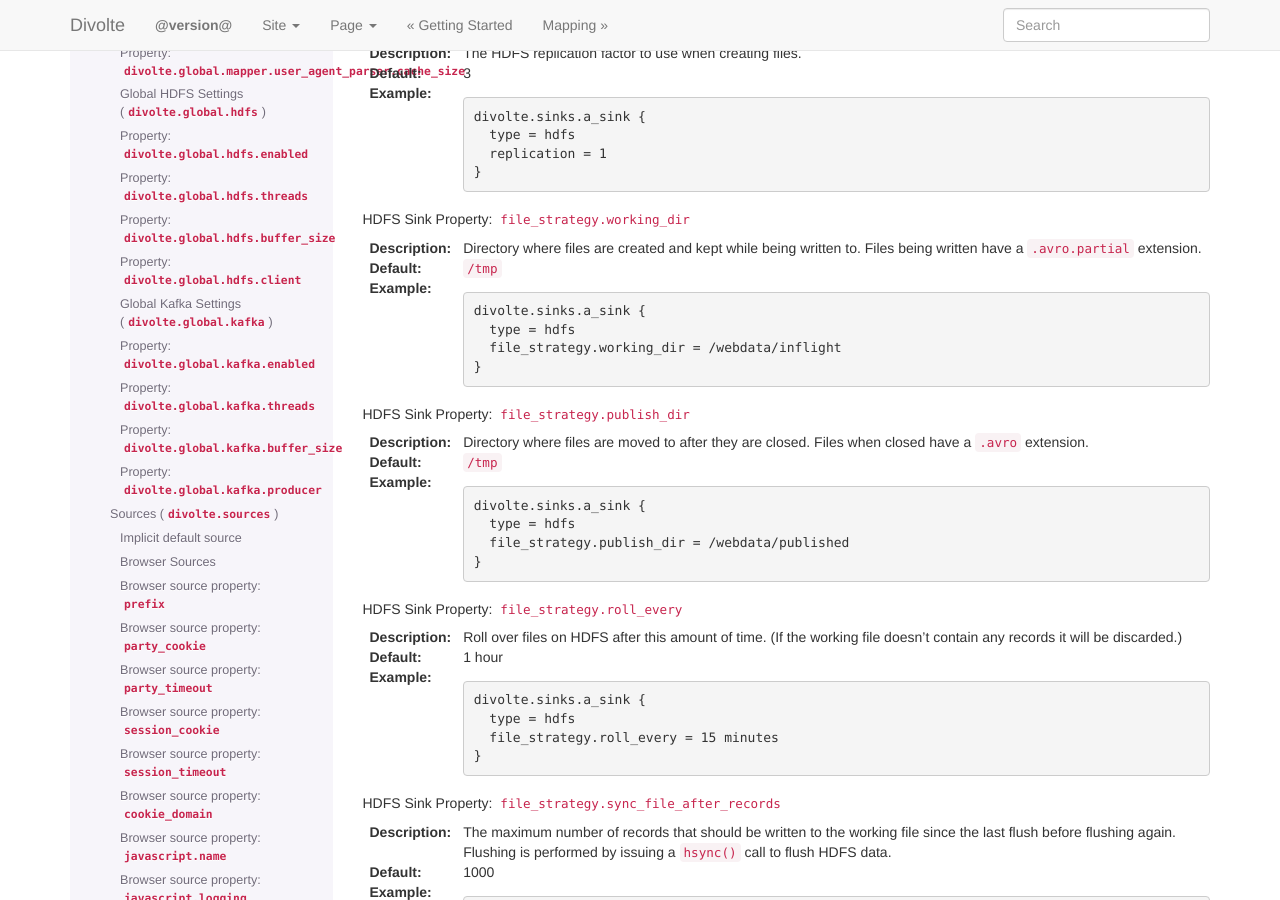
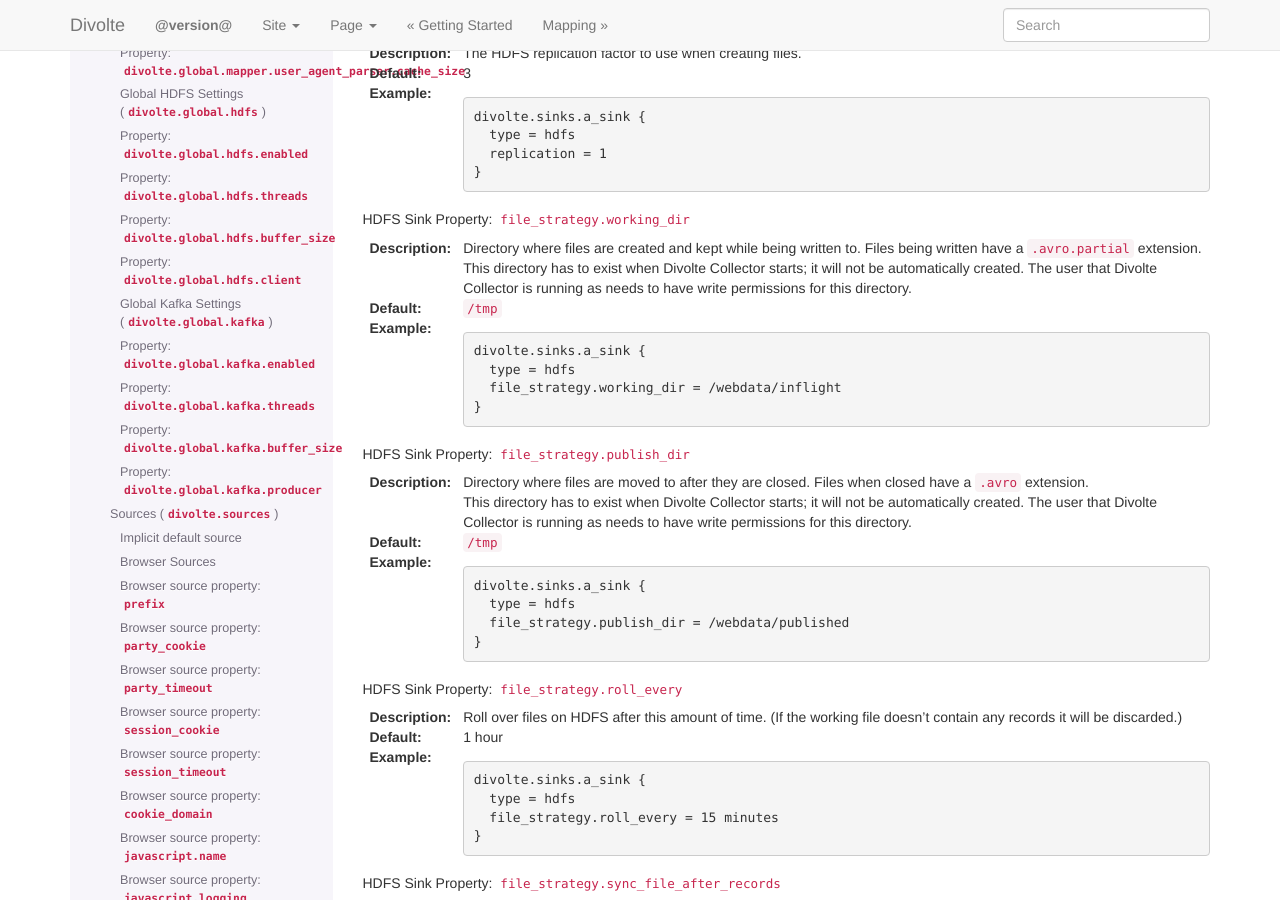
Before and after one commit to divolte/divolte-collector, a Sphinx documentation site: the page built from docs/configuration.rst, in a window 1280 px wide and 900 px high, scrolled down 13775 px. Built offline with Sphinx 7.4.7, drawn with Linux system fonts in a browser that asks for light colours; nearby versions of some CDN libraries; library files that are not in the unit come from our copies.

Commit message:
Document that the in-flight and publish directories for a HDFS sink need to exist; they won't be created automatically.

```diff
--- a/docs/configuration.rst
+++ b/docs/configuration.rst
@@ -883,6 +883,8 @@ HDFS Sink Property: ``file_strategy.working_dir``
 """""""""""""""""""""""""""""""""""""""""""""""""
 :Description:
   Directory where files are created and kept while being written to. Files being written have a ``.avro.partial`` extension.
+
+  This directory has to exist when Divolte Collector starts; it will not be automatically created. The user that Divolte Collector is running as needs to have write permissions for this directory.
 :Default:
   :file:`/tmp`
 :Example:
@@ -898,6 +900,8 @@ HDFS Sink Property: ``file_strategy.publish_dir``
 """""""""""""""""""""""""""""""""""""""""""""""""
 :Description:
   Directory where files are moved to after they are closed. Files when closed have a ``.avro`` extension.
+
+  This directory has to exist when Divolte Collector starts; it will not be automatically created. The user that Divolte Collector is running as needs to have write permissions for this directory.
 :Default:
   :file:`/tmp`
 :Example:
```
